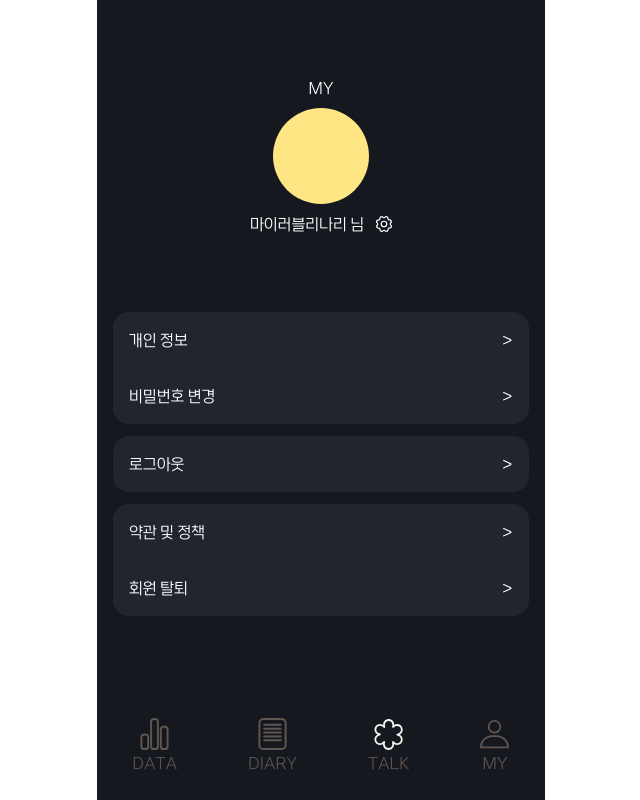
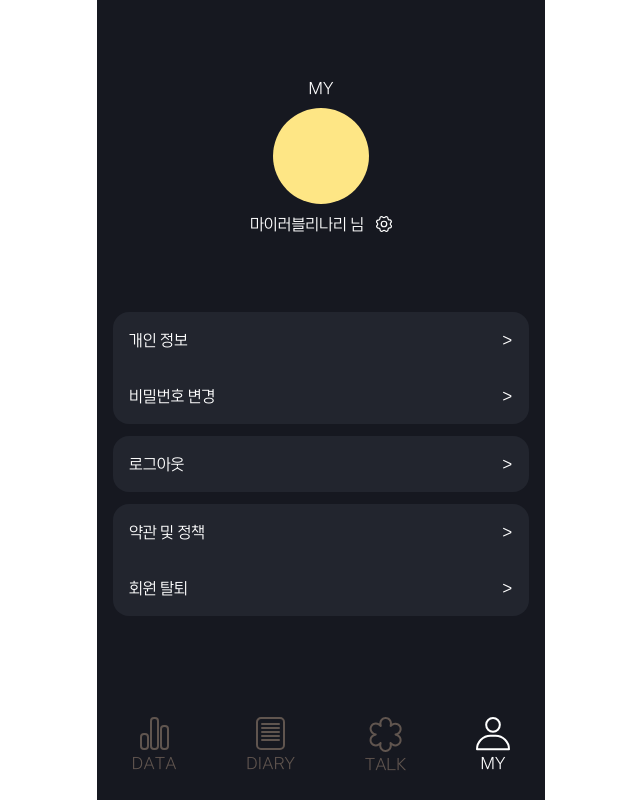
Before and after one commit to Nari-Natural-AI-for-Reflecting-Insight/Nari-Web, a React (Vite) app: page /my in a window 1280 px wide. Shown: the whole page, without its empty margins (319-959 px from the left). Built offline with nearby package versions, Linux system fonts and the light colour scheme; no server answers; sample sign-in values are in the browser's storage; a web font is replaced by a local one.

Commit message:
feat : bottom네비게이션 수정후 data route 추가

```diff
--- a/src/app/router/index.tsx
+++ b/src/app/router/index.tsx
@@ -2,6 +2,7 @@ import { createBrowserRouter } from 'react-router';
 import { RouterErrorBoundary } from '@/app/providers/RouterErrorBoundary';
 import PrivateRoute from '@/app/router/PrivateRoute';
 import AppLayout from '@/shared/layout/AppLayout';
+import Data from '@/pages/Data';
 import Diary from '@/pages/Diary';
 import Home from '@/pages/Home';
 import My from '@/pages/My';
@@ -29,25 +30,30 @@ export const router = createBrowserRouter([
         element: <Signin />,
       },
       {
+        element: <PrivateRoute />,
         children: [
           {
             path: '/my',
             element: <My />,
           },
           {
+            path: '/data',
+            element: <Data />,
+          },
+          {
             path: '/diary',
             element: <Diary />,
+          },
+          {
+            path: '/talk',
+            element: (
+              <TalkEventHandlerProvider>
+                <Talk />
+              </TalkEventHandlerProvider>
+            ),
           },
         ],
       },
     ],
   },
-  {
-    path: '/talk',
-    element: (
-      <TalkEventHandlerProvider>
-        <Talk />
-      </TalkEventHandlerProvider>
-    ),
-  },
 ]);
--- /dev/null
+++ b/src/pages/Data.tsx
@@ -0,0 +1,12 @@
+import BottomNavigation from '@/shared/components/BottomNavigation';
+
+const Data = () => {
+  return (
+    <div className="text-white">
+      data페이지입니다.
+      <BottomNavigation />
+    </div>
+  );
+};
+
+export default Data;
--- a/src/shared/components/BottomNavigation.tsx
+++ b/src/shared/components/BottomNavigation.tsx
@@ -1,48 +1,47 @@
-import { useNavigate } from 'react-router';
+import { useLocation, useNavigate } from 'react-router';
+import DataIcon from '@/shared/icons/DataIcon';
+import DiaryIcon from '@/shared/icons/DiaryIcon';
+import MyIcon from '@/shared/icons/MyIcon';
+import TalkIcon from '@/shared/icons/TalkIcon';
 
 const BottomNavigation = () => {
   const navigation = useNavigate();
+  const { pathname } = useLocation();
+
+  const isData = pathname === '/data';
+  const isDiary = pathname === '/diary';
+  const isTalk = pathname === '/talk';
+  const isMy = pathname === '/my';
+
   return (
     <div className="w-full max-w-md h-[108px] flex justify-around absolute bottom-0">
       <button
         className="flex flex-col justify-center items-center cursor-pointer"
         onClick={() => navigation('/data')}
       >
-        <img
-          className="w-[29px] h-[33px]"
-          src="public/icons/data.svg"
-          alt="data"
-        />
-        <span className="text-[#60554F]">DATA</span>
+        <DataIcon className={isData ? 'text-white' : 'text-[#60554F]'} />
+        <span className={isData ? 'text-white' : 'text-[#60554F]'}>DATA</span>
       </button>
       <button
         className="cursor-pointer flex flex-col justify-center items-center"
         onClick={() => navigation('/diary')}
       >
-        <img
-          className="w-[29px] h-[33px]"
-          src="public/icons/diary.svg"
-          alt="diary"
-        />
-        <span className="text-[#60554F]">DIARY</span>
+        <DiaryIcon className={isDiary ? 'text-white' : 'text-[#60554F]'} />
+        <span className={isDiary ? 'text-white' : 'text-[#60554F]'}>DIARY</span>
       </button>
       <button
         className="cursor-pointer flex flex-col justify-center items-center"
         onClick={() => navigation('/talk')}
       >
-        <img
-          className="w-[29px] h-[33px]"
-          src="public/icons/talk.svg"
-          alt="talk"
-        />
-        <span className="text-[#60554F]">TALK</span>
+        <TalkIcon className={isTalk ? 'text-white' : 'text-[#60554F]'} />
+        <span className={isTalk ? 'text-white' : 'text-[#60554F]'}>TALK</span>
       </button>
       <button
         className="flex flex-col cursor-pointer justify-center items-center"
         onClick={() => navigation('/my')}
       >
-        <img className="w-[29px] h-[33px]" src="public/icons/my.svg" alt="my" />
-        <span className="text-[#60554F]">MY</span>
+        <MyIcon className={isMy ? 'text-white' : 'text-[#60554F]'} />
+        <span className={isMy ? 'text-white' : 'text-[#60554F]'}>MY</span>
       </button>
     </div>
   );
```
